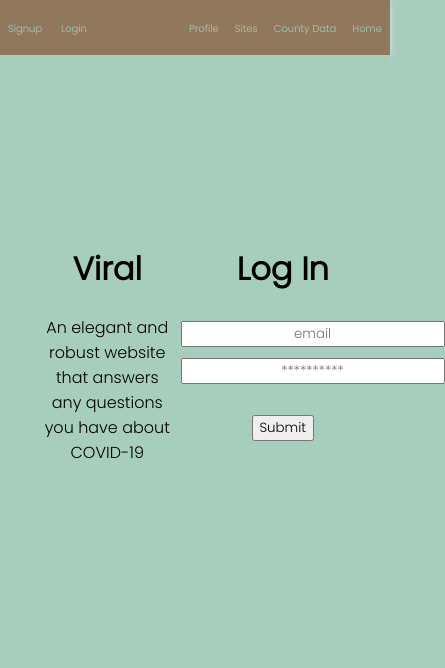
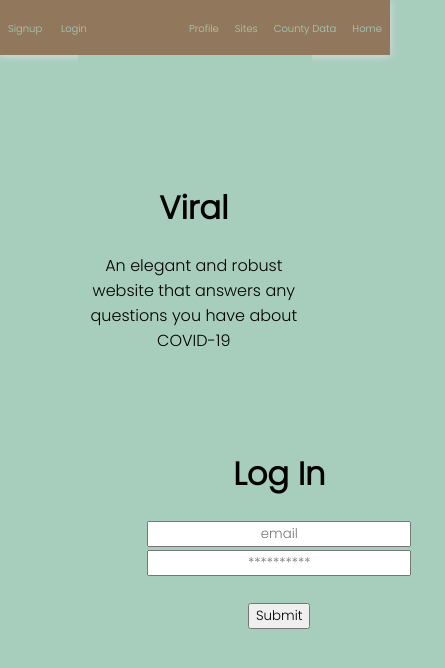
Before and after one commit to cspdevs000/viral-app, a React (Create React App) app: page /login in a window 390 px wide. Shown: the top 668 px of the page, 445 px wide, since content can reach past the window. Built offline with nearby package versions, Linux system fonts and the light colour scheme; a web font is replaced by a local one.

Commit message:
heroku mobile test lucky 13

```diff
--- a/src/components/AddVaccSite.css
+++ b/src/components/AddVaccSite.css
@@ -104,7 +104,7 @@
     grid-row-start: 2;
     width: 50%;
     height: 100%;
-    top: 50vw;
+    top: 60vw;
     right: 37vw;
     position: absolute;
   }
@@ -113,11 +113,11 @@
   }
   .vacc-site-form {
     top: 99%;
-    height: 125vh;
+    height: 135vh;
   }
   .vacc-site-submit-container {
     position: absolute;
-    top: 115vh;
+    top: 125vh;
     right: 25vw;
   }
 }
--- a/src/components/Login.css
+++ b/src/components/Login.css
@@ -28,8 +28,29 @@
 
 
 @media screen and (max-width: 600px) {
-    .navbar-item {
-      font-size: 10px;
-      padding: 8px;
+    .login-container {
+        background-color: #A7CDBD;
+        height: 100vh;
+        width: 60vw;
+        display: grid;
+        align-items: center;
+        margin: 0 auto;
+        grid-template-columns: 99% 1%;
+        grid-template-rows: 50% 50%;
+    }
+    .message {
+        grid-column-start: 1;
+        grid-row-start: 1;
+    }
+    .form-wrapper {
+        grid-column-start: 1;
+        grid-row-start: 2;
+        overflow: hidden;
+        position: absolute;
+        left: 37.5vw;
+        bottom: 22.5vh;
+    }
+    .field {
+        padding: 1px;
     }
   }
--- a/src/components/NavigationBar.css
+++ b/src/components/NavigationBar.css
@@ -59,7 +59,7 @@
 
   .navbar-item {
     color: #A7CDBD;
-    padding: 15px;
+    padding: 25px;
   }
 
   @media screen and (max-width: 650px) {
--- a/src/components/Profile.css
+++ b/src/components/Profile.css
@@ -39,7 +39,7 @@
 }
 
 .profile-field {
-  margin: 5px;
+  margin: 6px;
 }
 
 .dropdown {
@@ -57,21 +57,19 @@
     position: absolute;
     left: 24vw;
   }
-
   .profile-data-container {
     width: 50vw;
     height: 50vh;
     grid-column-start: 1;
     padding: 10px 0 0 0;
   }
-
   .vacc-photo-container {
     width: 50vw;
     height: 50vh;
     grid-column-start: 1;
     padding: 100px 0 0 0;
   }
-  .update-user-content {
-    left: 20vw;
+  .profile-field{
+    right: 200px;
   }
 }
--- a/src/components/Profile.js
+++ b/src/components/Profile.js
@@ -202,17 +202,17 @@ const Profile = (props) => {
           <div className='update-user-content'>
             <h3>Update Profile:</h3>
             <input className='profile-field' value={newName} defaultValue={newName} onChange={handleName.bind(this)} type="text" name="name" placeholder="Name" /><br />
-            <input className='profile-field' value={newEmail} defaultValue={newEmail} onChange={handleEmail.bind(this)} type="text" name="email" placeholder="email" /><br /><br></br>
-            <input type="text" id="search" className="dropdown" onChange={handleCounty.bind(this)} name="county" list="theData" placeholder="type county here"></input>
+            <input className='profile-field' value={newEmail} defaultValue={newEmail} onChange={handleEmail.bind(this)} type="text" name="email" placeholder="email" /><br />
+            <input type="text" id="search" className="dropdown profile-field" onChange={handleCounty.bind(this)} name="county" list="theData" placeholder="type county here"></input>
             <datalist id="theData" className="dropdown" name="dataList" defaultValue={""}>
               <option value="County" ></option>
               {display}
             </datalist>
-            <br></br><br></br>
+            <br></br>
             <form onSubmit={handleInfoSubmit} >
               <button type="submit" >Update Profile</button>
             </form>
-            <br></br> <br></br><br></br><br></br>
+            <br></br> <br></br><br></br><br></br><br></br><br></br>
           </div>
         </div>
       </div>
--- a/src/components/Signup.css
+++ b/src/components/Signup.css
@@ -43,7 +43,7 @@
   box-shadow: 0 0.5em 1em -0.125em rgba(10, 10, 10, 0.1), 0 0px 0 1px rgba(10, 10, 10, 0.02);
   color: #2c2c2c;
   max-width: 80%;
-  height: 90vh;
+  height: 64vh;
   position: relative;
   left: 10%;
   border-radius: 25px;
```
